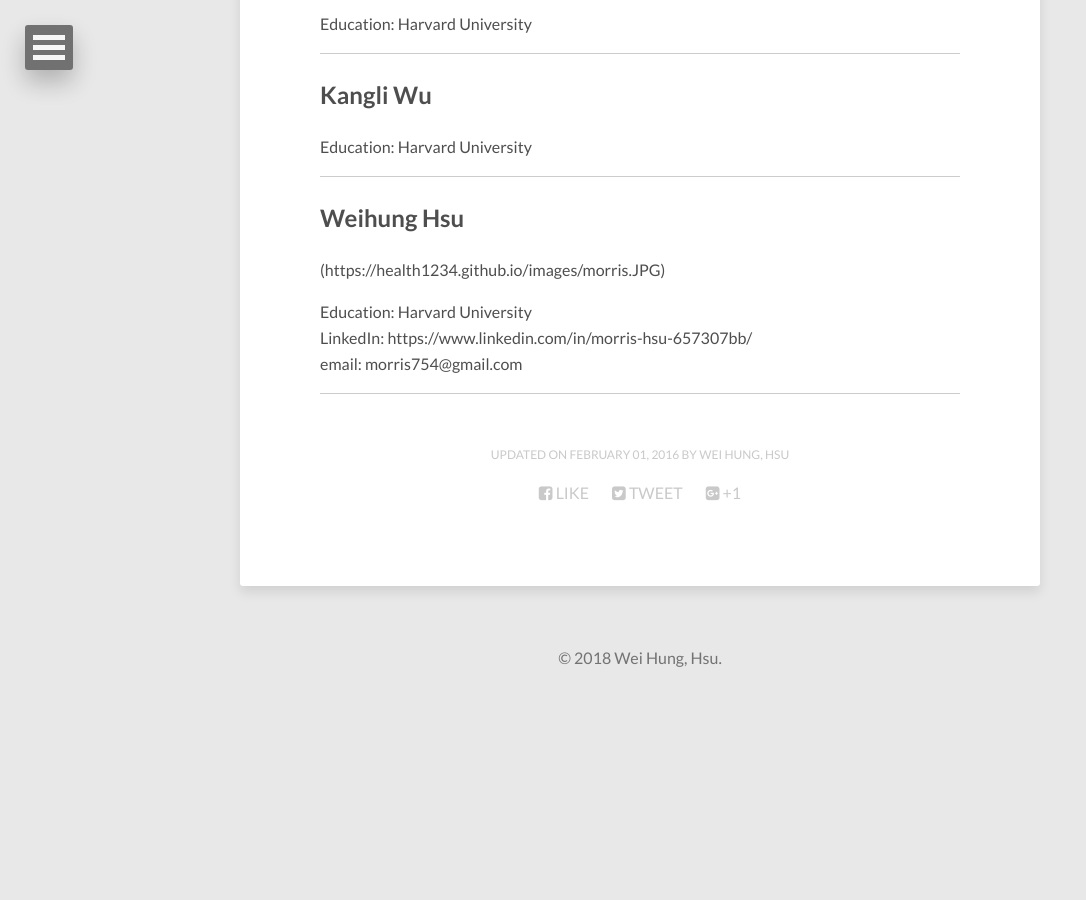
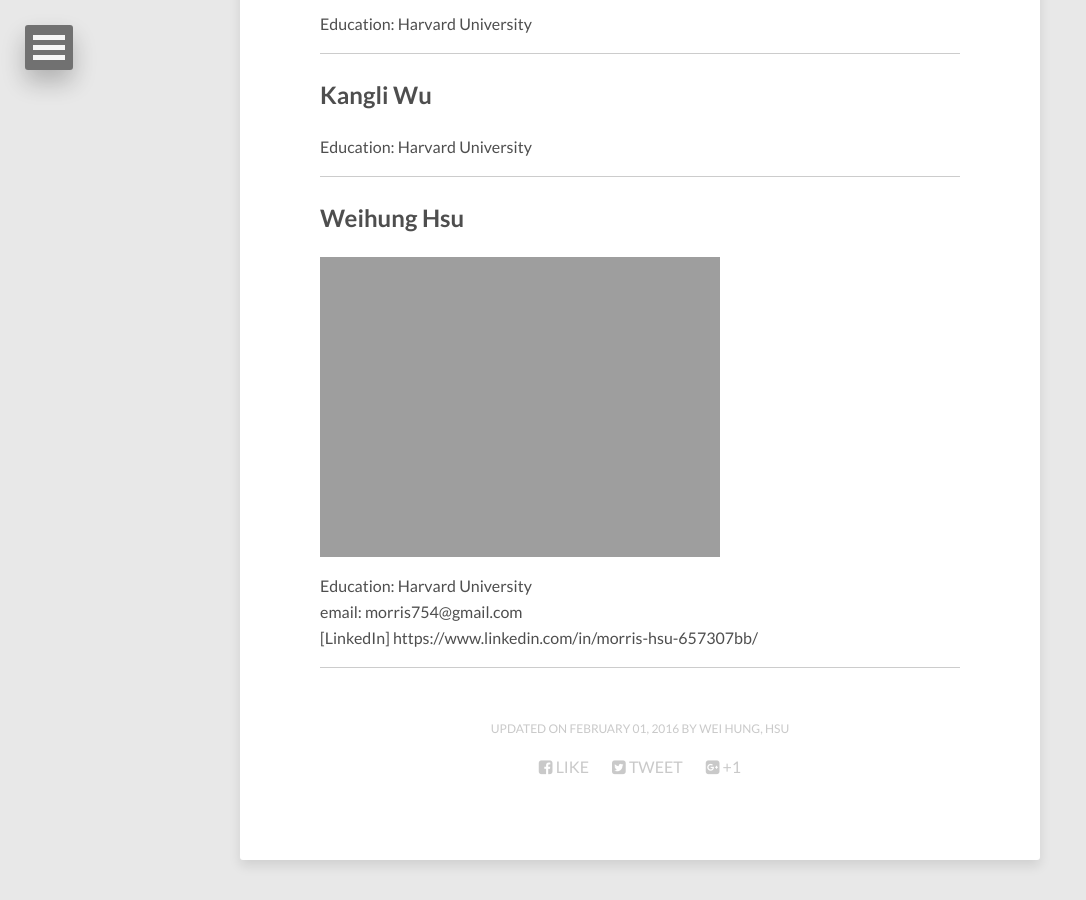
Before and after one commit to health1234/whhsu2.github.io, a Jekyll site: the page built from about/index.md, in a window 1280 px wide and 900 px high, scrolled down 675 px. Shown: the whole window, without its empty margins (0-1086 px from the left). Built offline with Jekyll 4.4.1, drawn with Linux system fonts in a browser that asks for light colours; nearby versions of some CDN libraries; before the commit the page ends 1374 px from its top, so only the background shows below that.

Commit message:
Update index.md

```diff
--- a/about/index.md
+++ b/about/index.md
@@ -27,11 +27,11 @@ Education: Harvard University
 ## Weihung Hsu
 
 
-({{ site.url }}/images/morris.JPG)
+![Morris]({{ site.url }}/images/morris.JPG)
 
 Education: Harvard University
-LinkedIn: https://www.linkedin.com/in/morris-hsu-657307bb/
 email: morris754@gmail.com
+[LinkedIn] https://www.linkedin.com/in/morris-hsu-657307bb/
 
 ---
 
```
